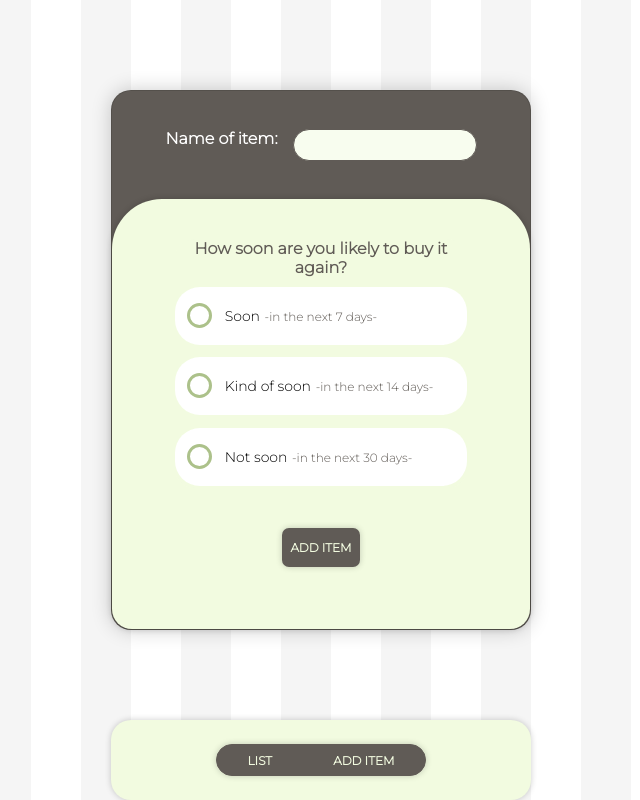
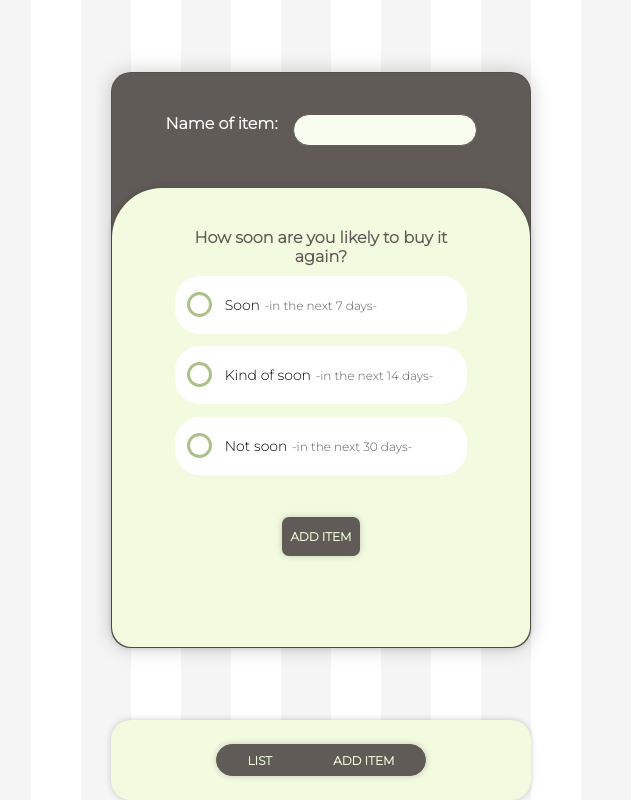
Before and after one commit to the-collab-lab/tcl-24-smart-shopping-list, a React (Create React App) app: page /addItem in a window 1280 px wide. Shown: the whole page, without its empty margins (319-959 px from the left). Built offline with nearby package versions, Linux system fonts and the light colour scheme; no server answers; the database is empty; sample sign-in values are in the browser's storage.

Commit message:
height changes for form

```diff
--- a/src/components/Form/Form.Style.js
+++ b/src/components/Form/Form.Style.js
@@ -11,7 +11,6 @@ export const FormWrapper = styled.div`
   display: flex;
   justify-content: center;
   align-items: center;
-  /* height: 100vh; */
   height: 90vh;
 `;
 
@@ -19,7 +18,7 @@ export const FormStyled = styled.form`
   display: flex;
   flex-direction: column;
   min-width: 375px;
-  height: 80%;
+  height: 85%;
   margin: auto;
   border: 1px solid rgba(0, 0, 0, 0.125);
   border-radius: 2rem;
@@ -28,7 +27,7 @@ export const FormStyled = styled.form`
 
   @media ${device.sm} {
     width: 420px;
-    height: 75%;
+    height: 80%;
     min-width: 420px;
     max-height: 600px;
     box-shadow: 0px 0px 20px 0px rgba(0, 0, 0, 0.2);
```
